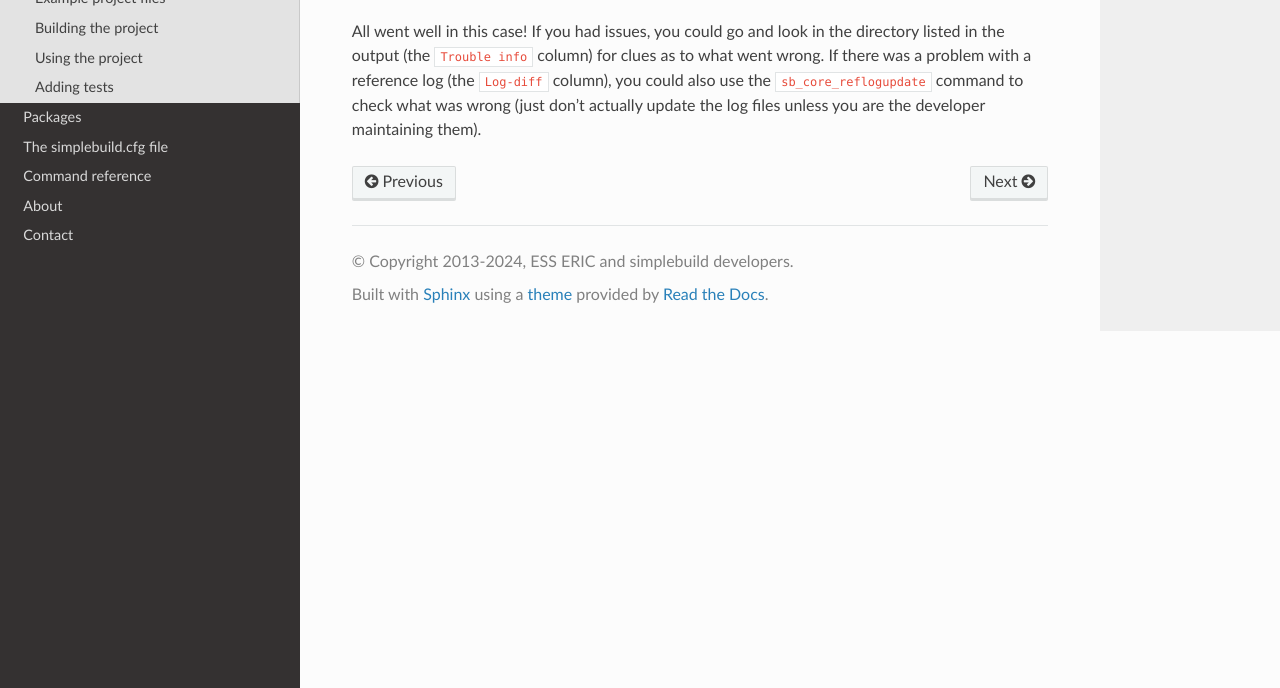
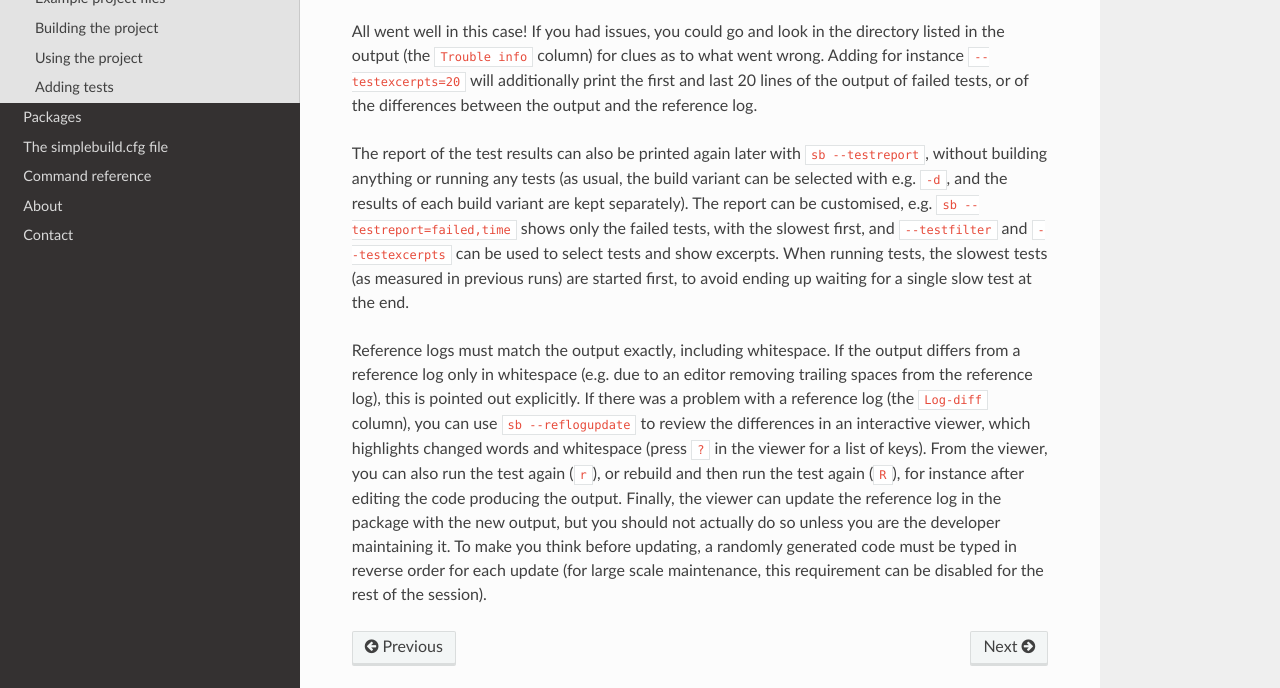
Before and after one commit to mctools/simplebuild, a Sphinx documentation site: the page built from doc/source/usage.rst, in a window 1280 px wide and 900 px high, scrolled down 4464 px, cut to the strip 212-900 px from the top of the window. Built offline with Sphinx 7.4.7 and the Read the Docs theme 3.1.0, drawn with Linux system fonts in a browser that asks for light colours; the version number could not be read and is left out; cross-references to code outside the pages are shown as plain code.

Commit message:
Document test reports and reference log handling, and update conda link
Describe --testreport, --reflogupdate (including the keys for running
tests again and rebuilding from the viewer), the exact comparison of
reference logs, and the ordering of tests by duration. Also point to
https://conda-forge.org/download/ for installing Miniforge, rather than
to its GitHub repository.

Assisted-by: Claude

```diff
--- a/doc/source/install.rst
+++ b/doc/source/install.rst
@@ -40,7 +40,7 @@ beyond the scope of the present documentation, but in general this can be done
 in a variety of ways (installing Miniforge, Miniconda, Anaconda, or even via
 Homebrew). If you don't have conda installed already and do not have any other
 reason for a preference, we would recommend to use `Miniforge
-<https://github.com/conda-forge/miniforge>`__ since it is light-weight and
+<https://conda-forge.org/download/>`__ since it is light-weight and
 supposedly has the fewest legal concerns.
 
 After you have conda installed, download :download:`conda_sbenv.yml
--- a/doc/source/packages.rst
+++ b/doc/source/packages.rst
@@ -376,8 +376,10 @@ test, and so will any application or script who has a reference log-file
 provided (either a ``test.log`` file in the ``app_XXX/`` directory or a
 ``scripts/myscript.log`` file for a script named ``scripts/myscript``). Tests
 consists of two parts: first of all, it must finish with an exit code of 0, and
-second of all those tests which have a reference log-file must give the same
-output as that given in the log-file. Thus, do not print out pointer addresses
+second of all those tests which have a reference log-file must give exactly the
+same output as that given in the log-file (including whitespace, so be careful
+with editors which automatically remove trailing spaces). Thus, do not print out
+pointer addresses
 or absolute file-paths in a test with a reference log, since those will change
 spuriously between invocations and when your package code was checked out in
 different locations.
--- a/doc/source/usage.rst
+++ b/doc/source/usage.rst
@@ -199,7 +199,30 @@ Having added this new script, we now launch ``sb --tests``:
 
 All went well in this case! If you had issues, you could go and look in the
 directory listed in the output (the ``Trouble info`` column) for clues as to
-what went wrong. If there was a problem with a reference log (the ``Log-diff``
-column), you could also use the ``sb_core_reflogupdate`` command to check what
-was wrong (just don't actually update the log files unless you are the developer
-maintaining them).
+what went wrong. Adding for instance ``--testexcerpts=20`` will additionally
+print the first and last 20 lines of the output of failed tests, or of the
+differences between the output and the reference log.
+
+The report of the test results can also be printed again later with ``sb
+--testreport``, without building anything or running any tests (as usual, the
+build variant can be selected with e.g. ``-d``, and the results of each build
+variant are kept separately). The report can be customised, e.g. ``sb
+--testreport=failed,time`` shows only the failed tests, with the slowest first,
+and ``--testfilter`` and ``--testexcerpts`` can be used to select tests and show
+excerpts. When running tests, the slowest tests (as measured in previous runs)
+are started first, to avoid ending up waiting for a single slow test at the end.
+
+Reference logs must match the output exactly, including whitespace. If the
+output differs from a reference log only in whitespace (e.g. due to an editor
+removing trailing spaces from the reference log), this is pointed out
+explicitly. If there was a problem with a reference log (the ``Log-diff``
+column), you can use ``sb --reflogupdate`` to review the differences in an
+interactive viewer, which highlights changed words and whitespace (press ``?``
+in the viewer for a list of keys). From the viewer, you can also run the test
+again (``r``), or rebuild and then run the test again (``R``), for instance
+after editing the code producing the output. Finally, the viewer can update
+the reference log in the package with the new output, but you should not
+actually do so unless you are the developer maintaining it. To make you think
+before updating, a randomly generated code must be typed in reverse order for
+each update (for large scale maintenance, this requirement can be disabled for
+the rest of the session).
```
